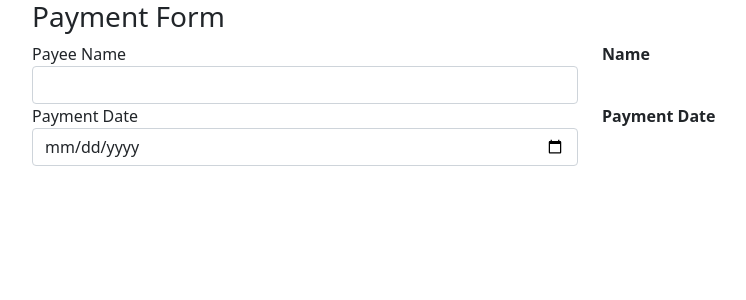
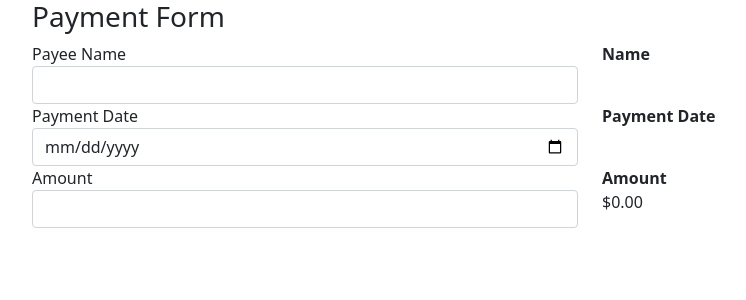
Before and after one commit to elsayedabdelnaby/angular-learning-projects, an Angular app in the folder pipes/: page / in a window 1280 px wide. Shown: the top 300 px of the page, without its empty margins (50-796 px from the left). Built offline with nearby package versions, Linux system fonts and the light colour scheme.

Commit message:
create amount input and use currency pipe

```diff
--- a/pipes/src/app/app.component.html
+++ b/pipes/src/app/app.component.html
@@ -32,6 +32,21 @@
     </div>
   </div>
 
+  <div class="row">
+
+    <div class="form-group col">
+      <label for="amount">Amount</label>
+      <input type="text" class="form-control" (input)="onAmountChange($event)" />
+    </div>
+
+    <div class="col">
+      <label for="amount"><b>Amount</b></label>
+      <div>
+        {{ amount | currency }}
+      </div>
+    </div>
+  </div>
+
 </div>
 <div>
 </div>
--- a/pipes/src/app/app.component.ts
+++ b/pipes/src/app/app.component.ts
@@ -9,17 +9,23 @@
   title = 'pipes';
   name: string;
   date: string;
+  amount: number;
 
-  constructor(){
+  constructor() {
     this.name = '';
     this.date = '';
+    this.amount = 0;
   }
 
-  onNameChange($event: Event){
+  onNameChange($event: Event) {
     this.name = ($event.target as HTMLInputElement).value;
   }
 
-  onDateChange($event: Event){
+  onDateChange($event: Event) {
     this.date = ($event.target as HTMLInputElement).value;
   }
+
+  onAmountChange($event: Event) {
+    this.amount = parseFloat(($event.target as HTMLInputElement).value);
+  }
 }
```
